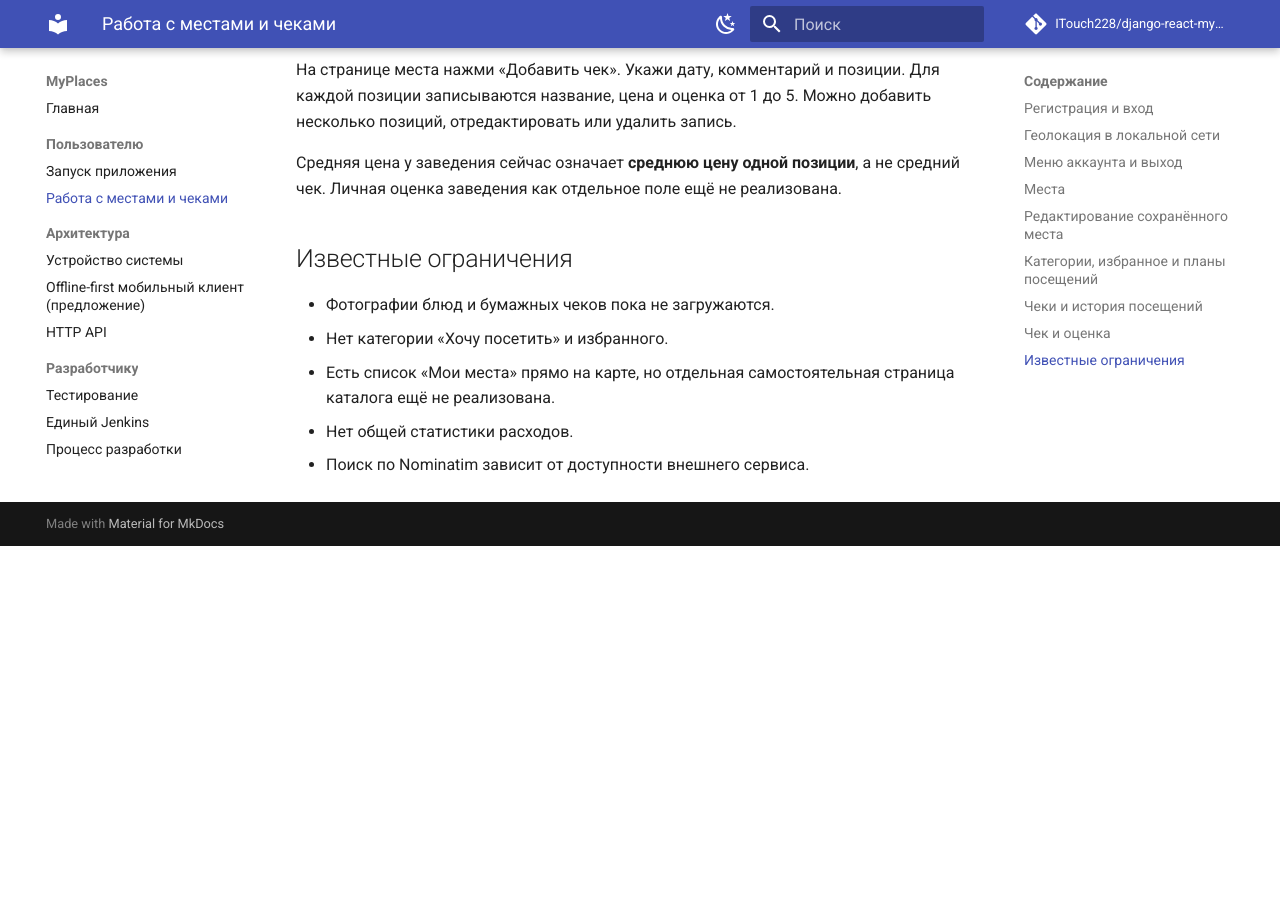
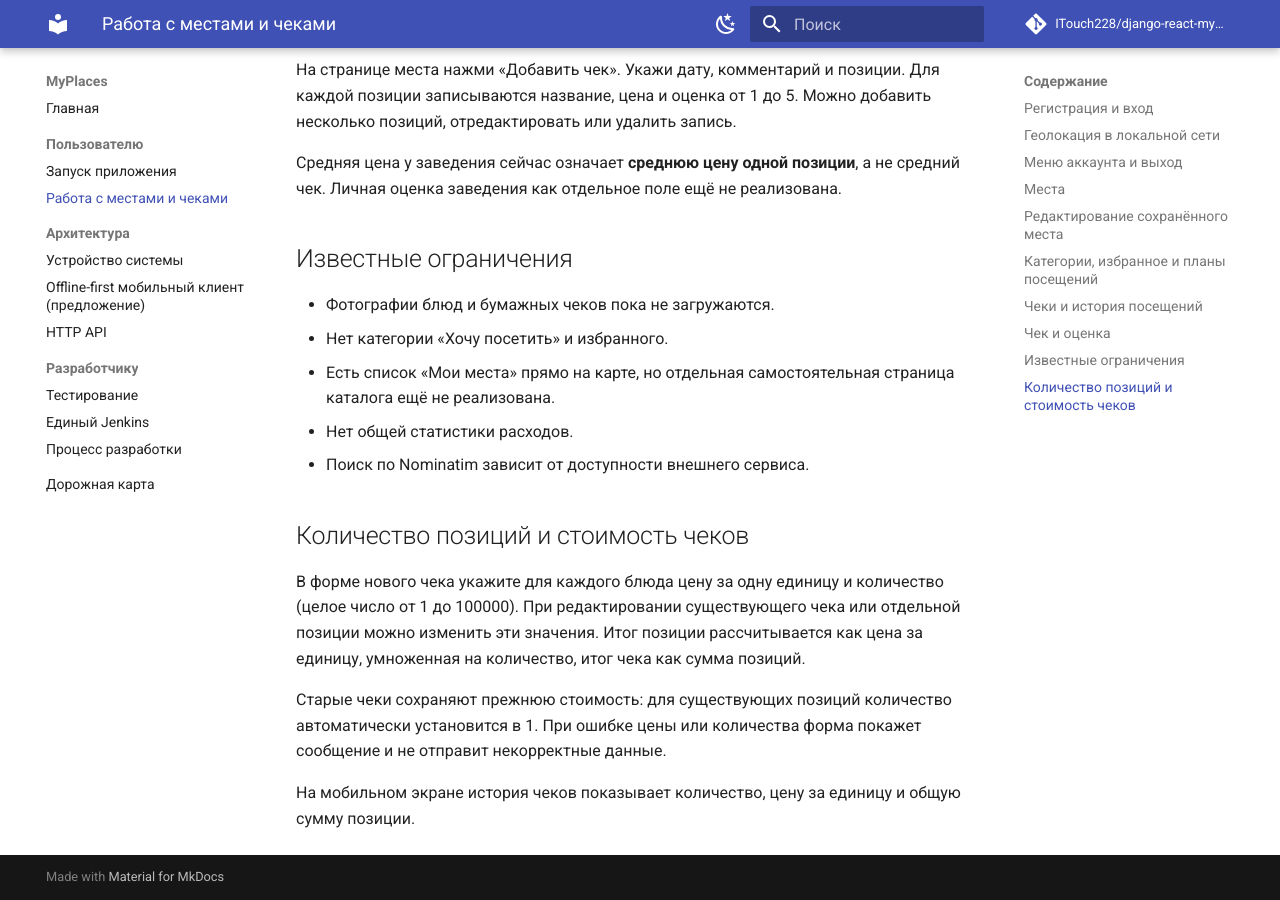
Before and after one commit to ITouch228/django-react-myplaces, an MkDocs documentation site: the page built from docs/user-guide.md, in a window 1280 px wide and 900 px high, scrolled down 2781 px. Built offline with MkDocs 1.6.1 and Material for MkDocs 9.7.7, drawn with Linux system fonts in a browser that asks for light colours; comment, search, counter and statistics services are not loaded; before the commit the page ends 3327 px from its top, so only the background shows below that.

Commit message:
docs(checks): describe quantity migration, exact decimal contract and acceptance tests

```diff
--- a/docs/user-guide.md
+++ b/docs/user-guide.md
@@ -57,3 +57,11 @@
 - Есть список «Мои места» прямо на карте, но отдельная самостоятельная страница каталога ещё не реализована.
 - Нет общей статистики расходов.
 - Поиск по Nominatim зависит от доступности внешнего сервиса.
+
+## Количество позиций и стоимость чеков
+
+В форме нового чека укажите для каждого блюда цену за одну единицу и количество (целое число от 1 до 100000). При редактировании существующего чека или отдельной позиции можно изменить эти значения. Итог позиции рассчитывается как цена за единицу, умноженная на количество, итог чека как сумма позиций.
+
+Старые чеки сохраняют прежнюю стоимость: для существующих позиций количество автоматически установится в 1. При ошибке цены или количества форма покажет сообщение и не отправит некорректные данные.
+
+На мобильном экране история чеков показывает количество, цену за единицу и общую сумму позиции.
```
